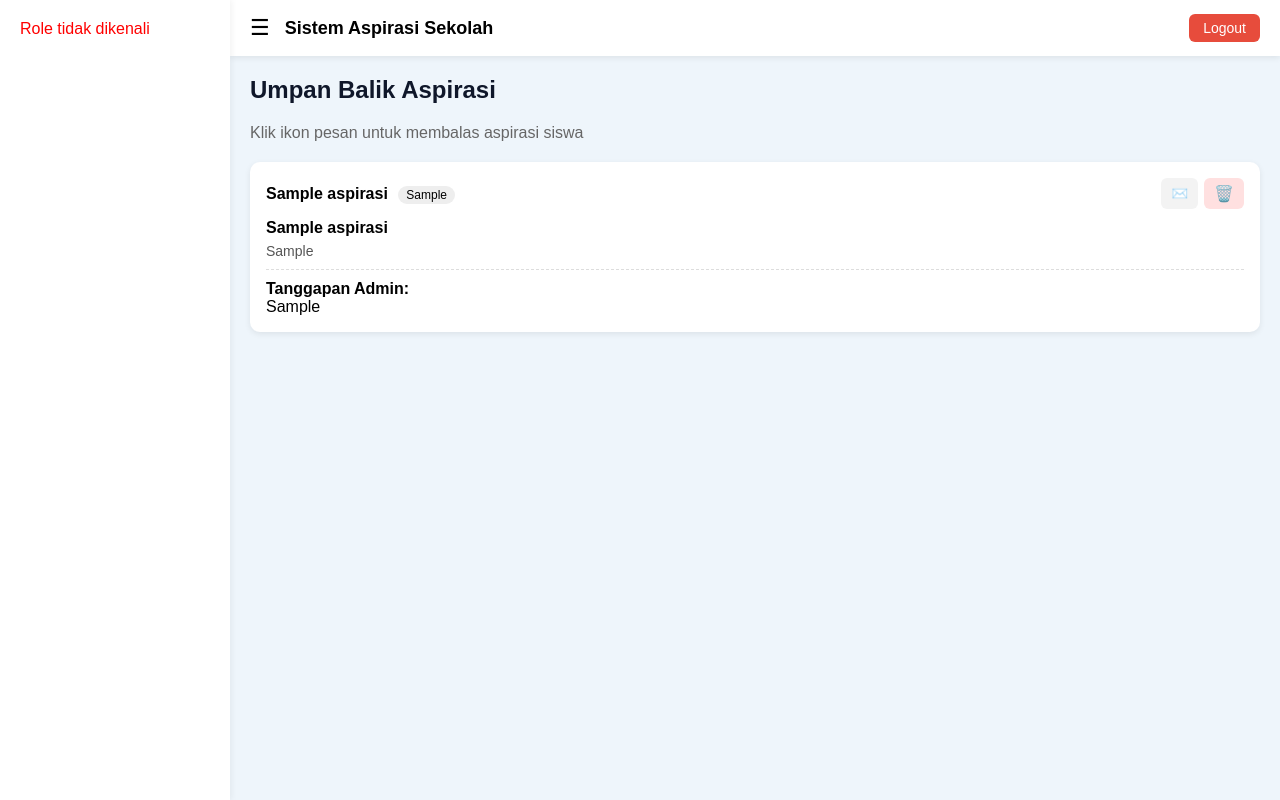
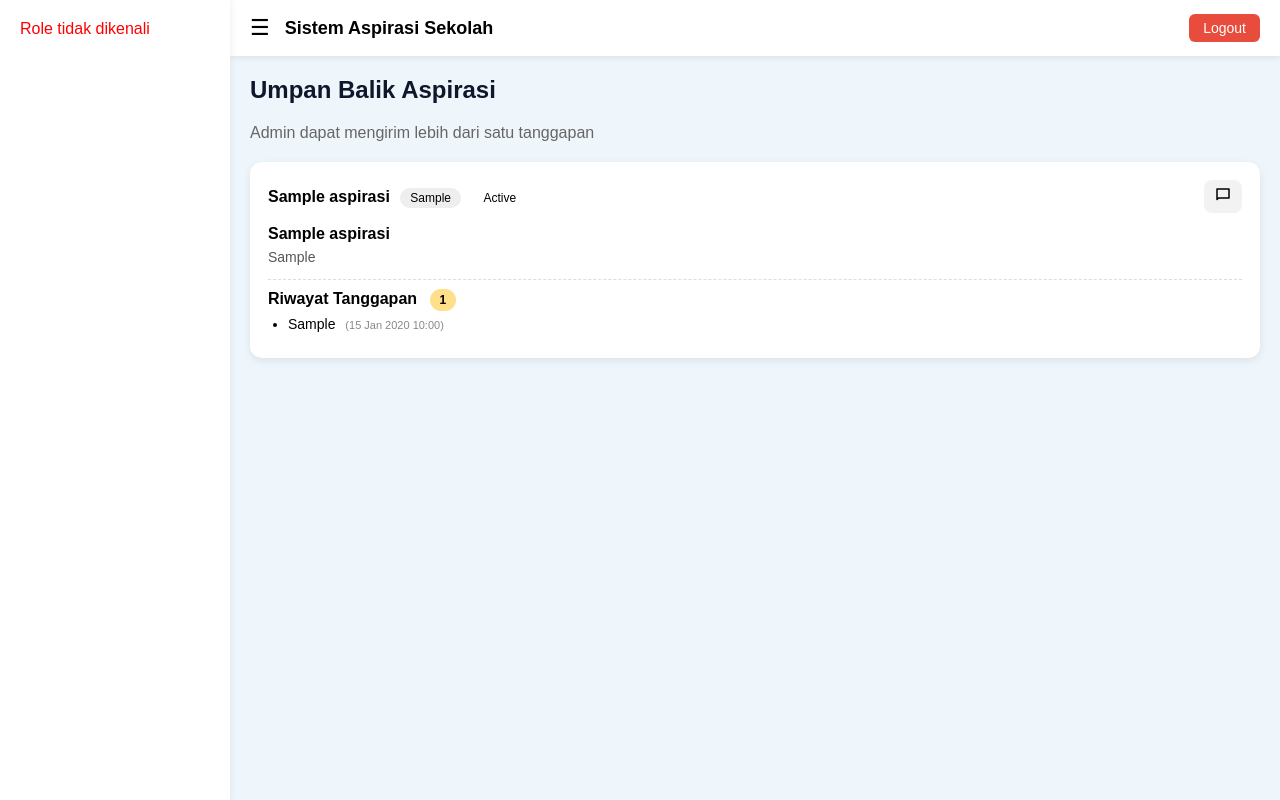
Before and after one commit to reifanazkia/ukk_3_reifanazkia, a PHP site: page /views/admin/umpanbalik.php in a window 1280 px wide. Run offline with PHP 8.4, Linux system fonts and the light colour scheme; tables that the repository leaves empty or names only in its code hold one stand-in row (values such as "Sample post"); data that the repository does not hold is empty.

Commit message:
memperbaiki umpanbalik

```diff
--- a/controllers/c_aspirasi.php
+++ b/controllers/c_aspirasi.php
@@ -1,6 +1,7 @@
 <?php
 include_once __DIR__ . '/../models/m_aspirasi.php';
 $aspirasi = new aspirasi();
+
 
 try {
     $aksi = $_GET['aksi'] ?? '';
@@ -31,7 +32,7 @@ try {
 
     } elseif ($aksi == 'hapus') {
         $id = $_GET['id'];
-        $aspirasi->hapus_data($id);
+        $aspirasi->hapus($id);
 
     } else {
         $data_aspirasi = $aspirasi->tampil_data();
--- /dev/null
+++ b/controllers/c_umpanbalik.php
@@ -0,0 +1,20 @@
+<?php
+include_once __DIR__ . '/../models/m_umpanbalik.php';
+
+$umpanbalik = new umpanbalik();
+
+$aksi = $_GET['aksi'] ?? '';
+
+if ($aksi == 'tambah') {
+
+    $aspirasi_id = $_POST['aspirasi_id'];
+    $tanggapan   = $_POST['tanggapan'];
+
+    $simpan = $umpanbalik->tambah($aspirasi_id, $tanggapan);
+
+    if ($simpan) {
+        header("Location: ../views/admin/umpanbalik.php?status=berhasil");
+    } else {
+        header("Location: ../views/admin/umpanbalik.php?status=gagal");
+    }
+}
--- a/controllers/c_umpanbalk.php
+++ /dev/null
@@ -1,33 +0,0 @@
-<?php
-include_once __DIR__ . '/../models/m_aspirasi.php';
-include_once __DIR__ . '/../models/m_umpanbalik.php';
-
-$aspirasi   = new aspirasi();
-$umpanbalik = new umpanbalik();
-
-$aksi = $_GET['aksi'] ?? '';
-
-if ($aksi == 'tambah') {
-
-    $umpanbalik->tambah_data(
-        $_POST['aspirasi_id'],
-        $_POST['tanggapan']
-    );
-
-} elseif ($aksi == 'edit') {
-
-    $umpanbalik->edit_data(
-        $_POST['id'],
-        $_POST['aspirasi_id'],
-        $_POST['tanggapan']
-    );
-
-} elseif ($aksi == 'hapus') {
-
-    $umpanbalik->hapus_data($_GET['id']);
-
-} else {
-
-    // INI YANG BENAR UNTUK MENU UMPAN BALIK
-    $data_aspirasi = $aspirasi->tampil_aspirasi_untuk_umpanbalik();
-}
--- a/models/m_aspirasi.php
+++ b/models/m_aspirasi.php
@@ -1,8 +1,10 @@
 <?php
 include_once 'm_koneksi.php';
 
-class aspirasi {
-    public function tampil_data() {
+class aspirasi
+{
+    public function tampil_data()
+    {
         $conn = new koneksi();
         $sql  = "SELECT aspirasi.*, kategori.nama_kategori
                  FROM aspirasi
@@ -39,7 +41,8 @@ class aspirasi {
     }
 
 
-    public function tambah_data($nama_lengkap, $kelas, $id_categori, $judul, $pesan) {
+    public function tambah_data($nama_lengkap, $kelas, $id_categori, $judul, $pesan)
+    {
         $conn = new koneksi();
         $sql  = "INSERT INTO aspirasi (nama_lengkap, kelas, id_categori, judul, pesan, status)
                  VALUES ('$nama_lengkap', '$kelas', '$id_categori', '$judul', '$pesan', 'menunggu')";
@@ -47,28 +50,38 @@ class aspirasi {
         $this->alert_redirect($query, "Data berhasil dikirim", "../views/admin/aspirasi.php");
     }
 
-    public function edit_data($id, $nama_lengkap, $kelas, $id_categori, $judul, $pesan) {
+    public function edit_data($id, $nama_lengkap, $kelas, $id_categori, $judul, $pesan)
+    {
         $conn = new koneksi();
         $sql  = "UPDATE aspirasi SET nama_lengkap='$nama_lengkap', kelas='$kelas', id_categori='$id_categori', judul='$judul', pesan='$pesan' WHERE id='$id'";
         $query = mysqli_query($conn->koneksi, $sql);
         $this->alert_redirect($query, "Data berhasil diubah", "../views/admin/aspirasi.php");
     }
 
-    public function edit_status_admin($id, $status) {
+    public function edit_status_admin($id, $status)
+    {
         $conn = new koneksi();
         $sql  = "UPDATE aspirasi SET status = '$status' WHERE id = '$id'";
         $query = mysqli_query($conn->koneksi, $sql);
         $this->alert_redirect($query, "Status berhasil diperbarui", "../views/admin/aspirasi.php");
     }
 
-    public function hapus_data($id) {
+    public function hapus($id)
+    {
         $conn = new koneksi();
-        $sql  = "DELETE FROM aspirasi WHERE id = '$id'";
-        mysqli_query($conn->koneksi, $sql);
-        header("Location: ../views/admin/aspirasi.php");
+
+        // hapus semua umpan balik milik aspirasi ini
+        mysqli_query($conn->koneksi, "DELETE FROM umpan_balik WHERE aspirasi_id = '$id'");
+        // hapus aspirasi
+        $query = mysqli_query($conn->koneksi, "DELETE FROM aspirasi WHERE id = '$id'");
+
+        $this->alert_redirect($query, "Data berhasil dihapus", "../views/admin/aspirasi.php");
     }
 
-    private function alert_redirect($query, $msg, $url) {
+
+
+    private function alert_redirect($query, $msg, $url)
+    {
         if ($query) {
             echo "<script>alert('$msg');window.location='$url'</script>";
         } else {
--- a/models/m_umpanbalik.php
+++ b/models/m_umpanbalik.php
@@ -1,60 +1,59 @@
 <?php
-include_once 'm_koneksi.php';
+include_once __DIR__ . '/m_koneksi.php';
 
 class umpanbalik
 {
+    // =========================
+    // TAMPIL ASPIRASI + STATUS
+    // =========================
+    public function tampil_data()
+    {
+        $conn = new koneksi();
 
-  // MENAMPILKAN SEMUA ASPIRASI + CEK SUDAH DIBALAS / BELUM
-  public function tampil_data()
-  {
-    $conn = new koneksi();
+        $sql = "SELECT *
+                FROM aspirasi
+                ORDER BY created_at DESC";
 
-    $sql = "SELECT
-              aspirasi.id AS aspirasi_id,
-              aspirasi.nama_lengkap,
-              aspirasi.kelas,
-              aspirasi.judul,
-              aspirasi.pesan,
-              umpan_balik.id AS umpan_id,
-              umpan_balik.tanggapan,
-              umpan_balik.created
-            FROM aspirasi
-            LEFT JOIN umpan_balik
-              ON umpan_balik.aspirasi_id = aspirasi.id
-            ORDER BY aspirasi.created_at DESC";
-
-    $query = mysqli_query($conn->koneksi, $sql);
-    $hasil = [];
-
-    while ($row = mysqli_fetch_object($query)) {
-      $hasil[] = $row;
+        return mysqli_query($conn->koneksi, $sql);
     }
 
-    return $hasil;
-  }
+    // =========================
+    // RIWAYAT UMPAN BALIK
+    // =========================
+    public function riwayat($aspirasi_id)
+    {
+        $conn = new koneksi();
 
-  public function tambah_data($aspirasi_id, $tanggapan)
-  {
-    $conn = new koneksi();
-    $sql = "INSERT INTO umpan_balik (aspirasi_id, tanggapan)
-            VALUES ('$aspirasi_id', '$tanggapan')";
-    mysqli_query($conn->koneksi, $sql);
-    header("Location: ../views/admin/umpanbalik.php");
-  }
+        $sql = "SELECT *
+                FROM umpan_balik
+                WHERE aspirasi_id = '$aspirasi_id'
+                ORDER BY created_at ASC";
 
-  public function edit_data($id, $tanggapan)
-  {
-    $conn = new koneksi();
-    $sql = "UPDATE umpan_balik SET tanggapan='$tanggapan' WHERE id='$id'";
-    mysqli_query($conn->koneksi, $sql);
-    header("Location: ../views/admin/umpanbalik.php");
-  }
+        return mysqli_query($conn->koneksi, $sql);
+    }
 
-  public function hapus_data($id)
-  {
-    $conn = new koneksi();
-    $sql = "DELETE FROM umpan_balik WHERE id='$id'";
-    mysqli_query($conn->koneksi, $sql);
-    header("Location: ../views/admin/umpanbalik.php");
-  }
+    // =========================
+    // TAMBAH UMPAN BALIK (INSERT TERUS)
+    // =========================
+    public function tambah($aspirasi_id, $tanggapan)
+    {
+        $conn = new koneksi();
+
+        $sql = "INSERT INTO umpan_balik (aspirasi_id, tanggapan)
+                VALUES ('$aspirasi_id', '$tanggapan')";
+
+        $query = mysqli_query($conn->koneksi, $sql);
+
+        // update status aspirasi
+        if ($query) {
+            mysqli_query(
+                $conn->koneksi,
+                "UPDATE aspirasi
+                 SET status = 'diproses'
+                 WHERE id = '$aspirasi_id'"
+            );
+        }
+
+        return $query;
+    }
 }
--- a/views/admin/umpanbalik.php
+++ b/views/admin/umpanbalik.php
@@ -1,79 +1,220 @@
 <?php
-include_once __DIR__ . '../../../controllers/c_umpanbalk.php';
+include_once __DIR__ . '/../../controllers/c_umpanbalik.php';
 include '../layout/header.php';
 include '../layout/sidebar.php';
 
-$data_umpanbalik = $umpanbalik->tampil_data();
+$data = $umpanbalik->tampil_data();
 ?>
 
+<style>
+.card-wrapper {
+  display: flex;
+  flex-direction: column;
+  gap: 16px;
+  margin-top: 20px;
+}
+
+.card-aspirasi {
+  background: #fff;
+  border-radius: 12px;
+  padding: 18px;
+  box-shadow: 0 3px 8px rgba(0,0,0,.08);
+}
+
+.card-header {
+  display: flex;
+  justify-content: space-between;
+  align-items: center;
+}
+
+.kelas {
+  font-size: 12px;
+  background: #eee;
+  padding: 3px 10px;
+  border-radius: 20px;
+  margin-left: 6px;
+}
+
+.status {
+  font-size: 12px;
+  padding: 4px 10px;
+  border-radius: 14px;
+  margin-left: 8px;
+}
+
+.status.baru { background:#e0e0e0; }
+.status.diproses { background:#ffe08a; }
+.status.selesai { background:#b7f5c4; }
+
+.icon-btn {
+  border: none;
+  background: #f2f2f2;
+  padding: 6px 10px;
+  border-radius: 8px;
+  cursor: pointer;
+}
+
+.icon-btn svg {
+  width: 18px;
+  height: 18px;
+}
+
+h4 { margin: 12px 0 6px; }
+.pesan { font-size:14px; color:#555; }
+
+.riwayat {
+  margin-top: 14px;
+  padding-top: 10px;
+  border-top: 1px dashed #ddd;
+}
+
+.riwayat-list {
+  margin-top: 8px;
+  padding-left: 20px;
+}
+
+.riwayat-list li {
+  margin-bottom: 8px;
+  font-size: 14px;
+}
+
+.waktu {
+  font-size: 11px;
+  color: #888;
+  margin-left: 6px;
+}
+
+/* MODAL */
+.modal {
+  display: none;
+  position: fixed;
+  inset: 0;
+  background: rgba(0,0,0,.5);
+  z-index: 999;
+}
+
+.modal-box {
+  background: #fff;
+  width: 520px;
+  margin: 80px auto;
+  padding: 20px;
+  border-radius: 12px;
+}
+
+.detail { font-size: 14px; margin-bottom: 12px; }
+.detail .box {
+  background:#f6f6f6;
+  padding:10px;
+  border-radius:6px;
+  margin-bottom:10px;
+}
+
+textarea {
+  width:100%;
+  min-height:120px;
+  padding:10px;
+}
+
+.modal-aksi {
+  margin-top:15px;
+  text-align:right;
+}
+</style>
+
 <h2>Umpan Balik Aspirasi</h2>
-<p style="color:#666">Klik ikon pesan untuk membalas aspirasi siswa</p>
+<p style="color:#666">Admin dapat mengirim lebih dari satu tanggapan</p>
 
 <div class="card-wrapper">
-<?php if (!empty($data_umpanbalik)) : ?>
-<?php foreach ($data_umpanbalik as $row) : ?>
+
+<?php if ($data && mysqli_num_rows($data) > 0): ?>
+<?php while ($row = mysqli_fetch_object($data)) : ?>
+
 <div class="card-aspirasi">
 
   <div class="card-header">
     <div>
-        <strong><?= $row->nama_lengkap ?></strong>
-        <span class="kelas"><?= $row->kelas ?></span>
+      <strong><?= htmlspecialchars($row->nama_lengkap) ?></strong>
+      <span class="kelas"><?= htmlspecialchars($row->kelas) ?></span>
+      <span class="status <?= $row->status ?>">
+        <?= ucfirst($row->status) ?>
+      </span>
     </div>
 
-      <div class="aksi">
-        <button class="icon-btn"
-          title="Balas Aspirasi"
-          onclick="openEdit(
-            '<?= $row->id ?>',
-            '<?= htmlspecialchars($row->nama_lengkap) ?>',
-            '<?= htmlspecialchars($row->kelas) ?>',
-            '<?= htmlspecialchars($row->judul) ?>',
-            `<?= htmlspecialchars($row->pesan) ?>`,
-            `<?= htmlspecialchars($row->tanggapan) ?>`
-          )">✉️</button>
+    <button class="icon-btn btn-balas"
+      data-id="<?= $row->id ?>"
+      data-nama="<?= htmlspecialchars($row->nama_lengkap) ?>"
+      data-kelas="<?= htmlspecialchars($row->kelas) ?>"
+      data-judul="<?= htmlspecialchars($row->judul) ?>"
+      data-pesan="<?= htmlspecialchars($row->pesan) ?>">
 
-        <a class="icon-btn danger"
-           href="../../controllers/c_umpanbalik.php?aksi=hapus&id=<?= $row->id ?>"
-           onclick="return confirm('Yakin hapus umpan balik ini?')">🗑️</a>
-      </div>
+      <!-- CHAT SVG -->
+      <svg viewBox="0 0 24 24" fill="none"
+        xmlns="http://www.w3.org/2000/svg">
+        <path d="M4 4H20V16H6L4 18V4Z"
+          stroke="currentColor"
+          stroke-width="2"
+          stroke-linejoin="round"/>
+      </svg>
+    </button>
   </div>
 
-    <h4><?= $row->judul ?></h4>
-    <p class="pesan"><?= $row->pesan ?></p>
+  <h4><?= htmlspecialchars($row->judul) ?></h4>
+  <p class="pesan"><?= htmlspecialchars($row->pesan) ?></p>
 
-    <div class="tanggapan">
-      <strong>Tanggapan Admin:</strong>
-      <p><?= $row->tanggapan ?: '<i>Belum ditanggapi</i>' ?></p>
+  <!-- RIWAYAT -->
+  <div class="riwayat">
+    <?php
+      $riwayat = $umpanbalik->riwayat($row->id);
+      $jumlah  = mysqli_num_rows($riwayat);
+    ?>
+
+    <strong>
+      Riwayat Tanggapan
+      <span class="status diproses"><?= $jumlah ?></span>
+    </strong>
+
+    <?php if ($jumlah == 0): ?>
+      <p><i>Belum ada tanggapan</i></p>
+    <?php else: ?>
+      <ul class="riwayat-list">
+        <?php while ($r = mysqli_fetch_object($riwayat)) : ?>
+          <li>
+            <?= htmlspecialchars($r->tanggapan) ?>
+            <span class="waktu">
+              (<?= date('d M Y H:i', strtotime($r->created_at)) ?>)
+            </span>
+          </li>
+        <?php endwhile; ?>
+      </ul>
+    <?php endif; ?>
   </div>
 
 </div>
-<?php endforeach; ?>
-<?php else : ?>
-  <p>Tidak ada data umpan balik</p>
+
+<?php endwhile; ?>
+<?php else: ?>
+<p>Tidak ada aspirasi</p>
 <?php endif; ?>
+
 </div>
 
-<!-- ================= MODAL BALAS ================= -->
-<div id="modalEdit" class="modal">
+<!-- MODAL -->
+<div id="modalBalas" class="modal">
   <div class="modal-box">
-    <h3>Detail Aspirasi</h3>
+    <h3>Balas Aspirasi</h3>
 
     <div class="detail">
       <p><strong>Nama:</strong> <span id="d_nama"></span></p>
       <p><strong>Kelas:</strong> <span id="d_kelas"></span></p>
-
-      <p><strong>Judul Aspirasi:</strong></p>
+      <p><strong>Judul:</strong></p>
       <div id="d_judul" class="box"></div>
-
-      <p><strong>Isi Aspirasi:</strong></p>
+      <p><strong>Isi:</strong></p>
       <div id="d_pesan" class="box"></div>
     </div>
 
-    <form action="../../controllers/c_umpanbalik.php?aksi=edit" method="POST">
-      <input type="hidden" name="id" id="edit_id">
-
-      <label>Tanggapan Admin</label>
-      <textarea name="tanggapan" id="edit_tanggapan" required></textarea>
+    <form action="../../controllers/c_umpanbalik.php?aksi=tambah" method="POST">
+      <input type="hidden" name="aspirasi_id" id="aspirasi_id">
+      <textarea name="tanggapan" required></textarea>
 
       <div class="modal-aksi">
         <button type="submit">Kirim</button>
@@ -83,121 +224,20 @@ $data_umpanbalik = $umpanbalik->tampil_data();
   </div>
 </div>
 
-<!-- ================= STYLE ================= -->
-<style>
-.card-wrapper{
-  display:flex;
-  flex-direction:column;
-  gap:16px;
-  margin-top:20px;
+<script>
+document.querySelectorAll('.btn-balas').forEach(btn => {
+  btn.onclick = () => {
+    modalBalas.style.display = 'block';
+    aspirasi_id.value = btn.dataset.id;
+    d_nama.innerText = btn.dataset.nama;
+    d_kelas.innerText = btn.dataset.kelas;
+    d_judul.innerText = btn.dataset.judul;
+    d_pesan.innerText = btn.dataset.pesan;
   }
-.card-aspirasi{
-  background:#fff;
-  border-radius:10px;
-  padding:16px;
-  box-shadow:0 2px 6px rgba(0,0,0,.08);
-  position:relative;
-}
-.card-header{
-  display:flex;
-  justify-content:space-between;
-  align-items:center;
-}
-.kelas{
-  font-size:12px;
-  background:#eee;
-  padding:2px 8px;
-  border-radius:20px;
-  margin-left:6px;
-}
-.aksi{
-  display:flex;
-  gap:6px;
-}
-.icon-btn{
-  border:none;
-  background:#f3f3f3;
-  padding:6px 10px;
-  border-radius:6px;
-  cursor:pointer;
-  text-decoration:none;
-  pointer-events:auto;
-  z-index:10;
-}
-.icon-btn:hover{
-  background:#ddd;
-}
-.icon-btn.danger{
-  background:#ffe0e0;
-}
-h4{
-  margin:10px 0 6px;
-}
-.pesan{
-  color:#555;
-  font-size:14px;
-}
-.tanggapan{
-  margin-top:10px;
-  padding-top:10px;
-  border-top:1px dashed #ddd;
-}
+});
 
-/* MODAL */
-.modal{
-  display:none;
-  position:fixed;
-  inset:0;
-  background:rgba(0,0,0,.5);
-  z-index:999;
-}
-.modal-box{
-  background:#fff;
-  width:520px;
-  margin:80px auto;
-  padding:20px;
-  border-radius:10px;
-}
-.detail{
-  font-size:14px;
-  margin-bottom:10px;
-}
-.detail .box{
-  background:#f6f6f6;
-  padding:10px;
-  border-radius:6px;
-  margin-bottom:8px;
-  white-space:pre-wrap;
-}
-textarea{
-  width:100%;
-  min-height:120px;
-  padding:10px;
-}
-.modal-aksi{
-  margin-top:15px;
-  text-align:right;
-}
-.modal-aksi button{
-  padding:8px 14px;
-}
-</style>
-
-<!-- ================= SCRIPT ================= -->
-<script>
-function openEdit(id, nama, kelas, judul, pesan, tanggapan){
-  document.getElementById('modalEdit').style.display = 'block';
-
-  document.getElementById('edit_id').value = id;
-  document.getElementById('edit_tanggapan').value = tanggapan || '';
-
-  document.getElementById('d_nama').innerText = nama;
-  document.getElementById('d_kelas').innerText = kelas;
-  document.getElementById('d_judul').innerText = judul;
-  document.getElementById('d_pesan').innerText = pesan;
-}
-function closeModal(){
-  document.getElementById('modalEdit').style.display = 'none';
+function closeModal() {
+  modalBalas.style.display = 'none';
 }
 </script>
 
```
Also changed, not shown: models/m_kategori.php (+23 -14 lines), views/user/aspirasi.php (+135 -12 lines). Lines whose indentation alone changed are shown as unchanged.
